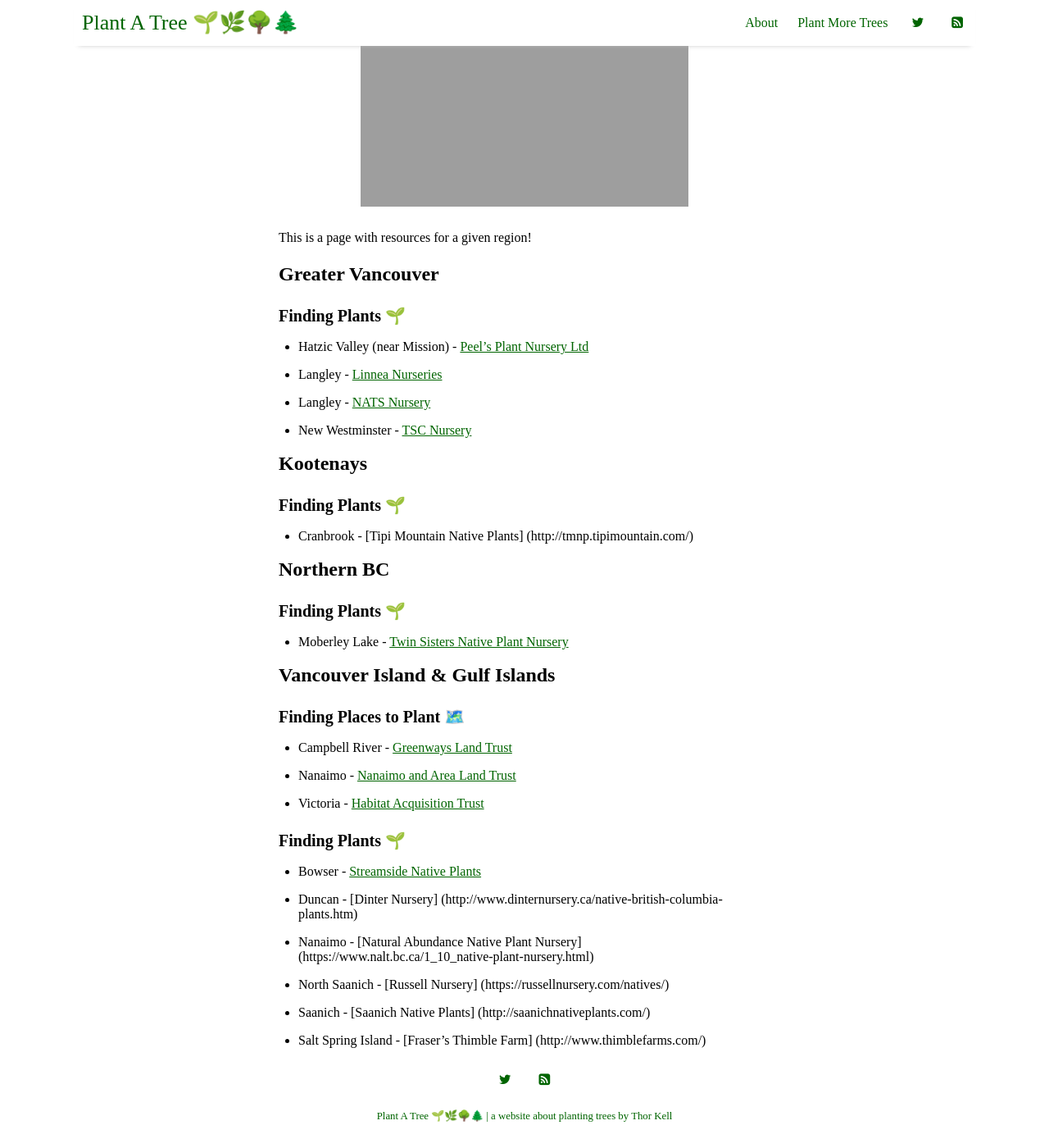
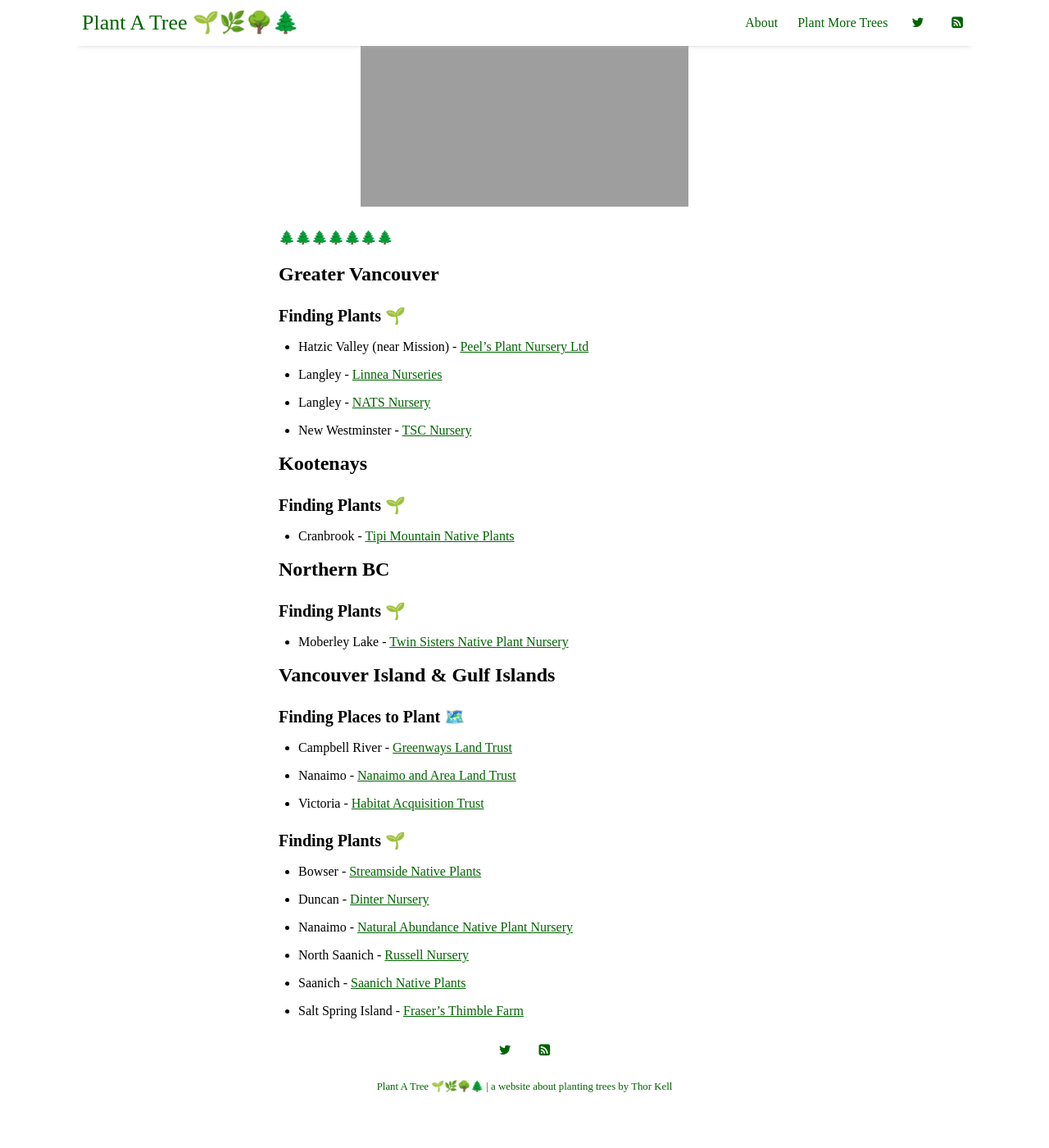
Before and after one commit to tkell/plant-a-tree, a Jekyll site: the page built from _posts/2020-04-28-resources-for-british-columbia.md, in a window 1280 px wide and 1400 px high, scrolled down 210 px. Shown: the whole window at 82% size. Built offline with Jekyll 4.4.1, drawn with Linux system fonts in a browser that asks for light colours; nearby versions of some CDN libraries; after the commit the page ends 1574 px from its top, so only the background shows below that.

Commit message:
Fix BC links, copy, update TODO in README

```diff
--- a/_posts/2020-04-28-resources-for-british-columbia.md
+++ b/_posts/2020-04-28-resources-for-british-columbia.md
@@ -6,7 +6,7 @@ categories: resources
 image: tree-2.jpg
 ---
 
-This is a page with resources for a given region!
+🌲🌲🌲🌲🌲🌲🌲
 
 ## Greater Vancouver
 ### Finding Plants 🌱
@@ -17,7 +17,7 @@ This is a page with resources for a given region!
 
 ## Kootenays
 ### Finding Plants 🌱
-* Cranbrook  - [Tipi Mountain Native Plants] (http://tmnp.tipimountain.com/)
+* Cranbrook  - [Tipi Mountain Native Plants](http://tmnp.tipimountain.com/)
 
 ## Northern BC
 ### Finding Plants 🌱
@@ -31,8 +31,8 @@ This is a page with resources for a given region!
 
 ### Finding Plants 🌱
 * Bowser - [Streamside Native Plants](http://www.streamsidenativeplants.com/)
-* Duncan - [Dinter Nursery] (http://www.dinternursery.ca/native-british-columbia-plants.htm)
-* Nanaimo - [Natural Abundance Native Plant Nursery] (https://www.nalt.bc.ca/1_10_native-plant-nursery.html)
-* North Saanich - [Russell Nursery] (https://russellnursery.com/natives/)
-* Saanich - [Saanich Native Plants] (http://saanichnativeplants.com/)
-* Salt Spring Island - [Fraser's Thimble Farm] (http://www.thimblefarms.com/)
+* Duncan - [Dinter Nursery](http://www.dinternursery.ca/native-british-columbia-plants.htm)
+* Nanaimo - [Natural Abundance Native Plant Nursery](https://www.nalt.bc.ca/1_10_native-plant-nursery.html)
+* North Saanich - [Russell Nursery](https://russellnursery.com/natives/)
+* Saanich - [Saanich Native Plants](http://saanichnativeplants.com/)
+* Salt Spring Island - [Fraser's Thimble Farm](http://www.thimblefarms.com/)
```
Also changed, not shown: README.md, 4 other files.
